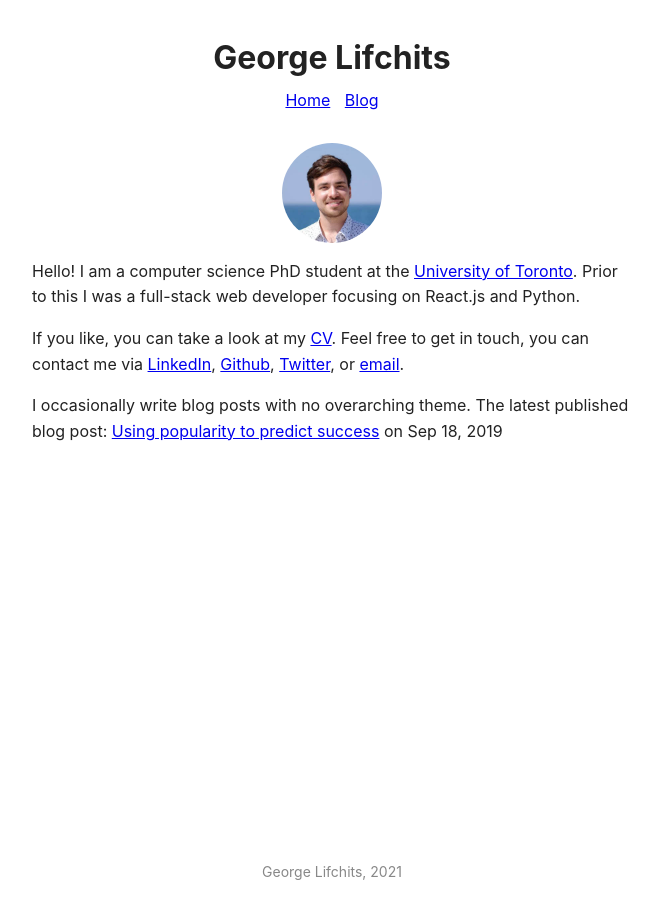
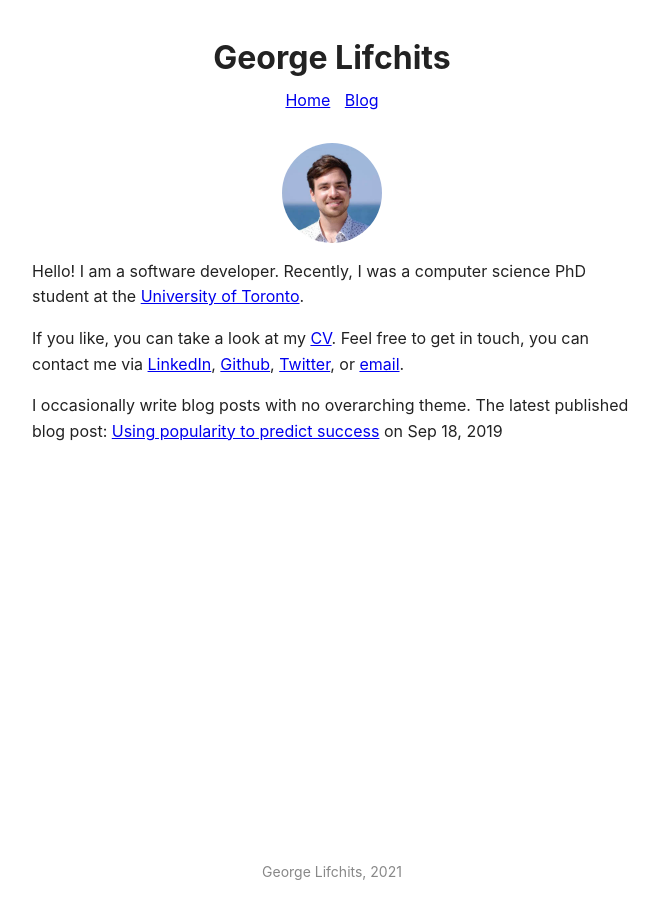
Before and after one commit to glifchits/glifchits.github.io, a Jekyll site: the page built from index.html, in a window 1280 px wide. Shown: the whole page, without its empty margins (308-967 px from the left). Built offline with Jekyll 4.4.1, drawn with Linux system fonts in a browser that asks for light colours.

Commit message:
update homepage paragraph

```diff
--- a/index.html
+++ b/index.html
@@ -4,9 +4,9 @@ layout: default
 <div class="content">
   <div class="profilepic"></div>
   <p>
-    Hello! I am a computer science PhD student at the
+    Hello! I am a software developer.
+    Recently, I was a computer science PhD student at the
     <a href="http://web.cs.toronto.edu/">University of Toronto</a>.
-    Prior to this I was a full-stack web developer focusing on React.js and Python.
   </p>
   <p>
     If you like, you can take a look at my
```
